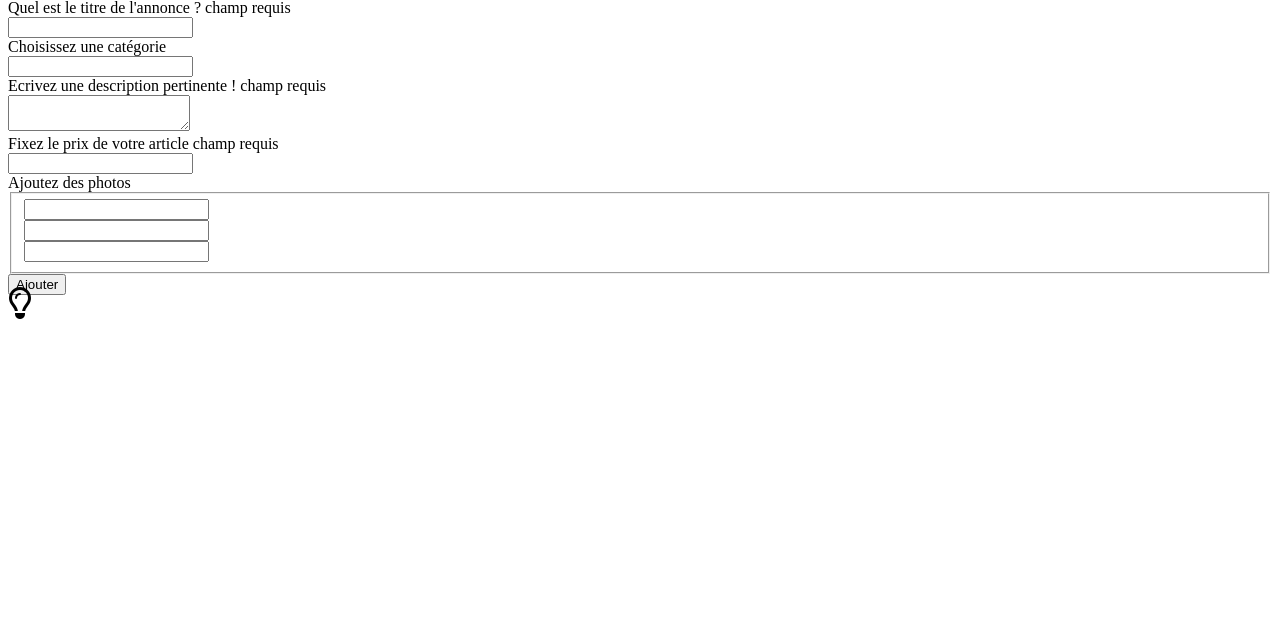
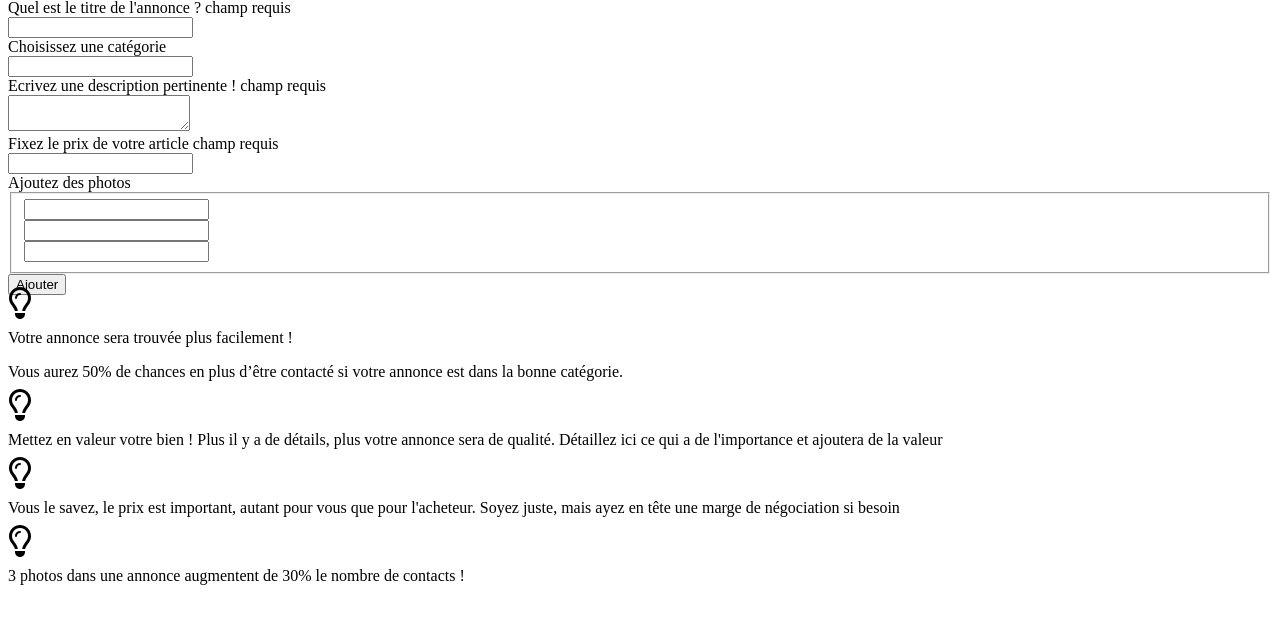
Before and after one commit to Lutheen/lebonmeow, a Symfony app: template templates/product/new.html.twig in a window 1280 px wide. Shown: the part 81-705 px from the top of the page. Run offline with Twig, Linux system fonts and the light colour scheme; the template is opened without the code that fills it, so the values that code supplies are empty; form fields are guessed from the names that the template uses; some libraries are stand-ins or nearby versions.

Commit message:
all product done! prepare to merge

```diff
--- a/assets/styles/components/home.css
+++ b/assets/styles/components/home.css
@@ -81,4 +81,5 @@
     font-size: 16px;
     transition: color 0.3s ease;
     font-weight: 600;
+    white-space: normal;
 }
--- a/assets/styles/components/product-display.css
+++ b/assets/styles/components/product-display.css
@@ -104,10 +104,13 @@
 .product-page-other-seller-products {
     display: flex;
     flex-direction: row;
+    justify-content: start;
+    gap: 1em;
 }
 
 .page-product-item {
     padding-bottom: 1px;
+    max-width: 150px;
 }
 
 .page-product-other-seller-product-image img {
--- a/assets/styles/components/product-new.css
+++ b/assets/styles/components/product-new.css
@@ -30,13 +30,17 @@
 
 .new-product-tipscard {
     display: flex;
-    justify-content: flex-start;
+    justify-content: space-evenly;
     flex-direction: column;
     padding: 0 2rem;
     text-align: center;
 }
 
 /* Tipscard */
+.tipcard-row {
+    margin-bottom: 100px;
+}
+
 .tipscard-drawing {
     color: var(--purple);
     display: flex;
--- a/templates/product/new.html.twig
+++ b/templates/product/new.html.twig
@@ -11,10 +11,38 @@
                 {{ include('product/_form.html.twig') }}
                 </div>
                 <div class="new-product-tipscard">
-                    <div class="tipscard-drawing">
-                        <div class="tipscard-line"></div>
-                        <i class="fa-regular fa-lightbulb fa-2xl"></i>
-                        <div class="tipscard-line"></div>
+                    <div class="tipcard-row">
+                        <div class="tipscard-drawing">
+                            <div class="tipscard-line"></div>
+                            <i class="fa-regular fa-lightbulb fa-2xl"></i>
+                            <div class="tipscard-line"></div>
+                        </div>
+                        <p>Votre annonce sera trouvée plus facilement !</p>
+                        <p>Vous aurez 50% de chances en plus d’être contacté si votre annonce est dans la bonne catégorie.</p>
+                    </div>
+                    <div class="tipcard-row">
+                        <div class="tipscard-drawing">
+                            <div class="tipscard-line"></div>
+                            <i class="fa-regular fa-lightbulb fa-2xl"></i>
+                            <div class="tipscard-line"></div>
+                        </div>
+                        <p>Mettez en valeur votre bien ! Plus il y a de détails, plus votre annonce sera de qualité. Détaillez ici ce qui a de l'importance et ajoutera de la valeur</p>
+                    </div>
+                    <div class="tipcard-row">
+                        <div class="tipscard-drawing">
+                            <div class="tipscard-line"></div>
+                            <i class="fa-regular fa-lightbulb fa-2xl"></i>
+                            <div class="tipscard-line"></div>
+                        </div>
+                        <p>Vous le savez, le prix est important, autant pour vous que pour l'acheteur. Soyez juste, mais ayez en tête une marge de négociation si besoin</p>
+                    </div>
+                    <div class="tipcard-row">
+                        <div class="tipscard-drawing">
+                            <div class="tipscard-line"></div>
+                            <i class="fa-regular fa-lightbulb fa-2xl"></i>
+                            <div class="tipscard-line"></div>
+                        </div>
+                        <p>3 photos dans une annonce augmentent de 30% le nombre de contacts !</p>
                     </div>
                 </div>
             </div>
--- a/templates/product/show.html.twig
+++ b/templates/product/show.html.twig
@@ -63,10 +63,10 @@
                             {% for soldProduct in product.seller.soldProducts %}
                                 {% if product.id != soldProduct.id %}
                                     <a href="{{ path('app_product_show', {'slug': soldProduct.slug}) }}">
-                                        <div class="product-item page-product-item">
+                                        <div class="page-product-item">
                                             <div class="product-main">
                                                 <div class="page-product-other-seller-product-image">
-                                                    <img src={{ soldProduct.firstImage }} alt="Image de l'annonce : {{ product.name }}">
+                                                    <img src={{ asset(soldProduct.firstImage) }} alt="Image de l'annonce : {{ product.name }}">
                                                 </div>
                                                 <h2 class="product-title">{{ soldProduct.name }}</h2>
                                             </div>
```
Also changed, not shown: templates/product/edit.html.twig (+24 -4 lines).
